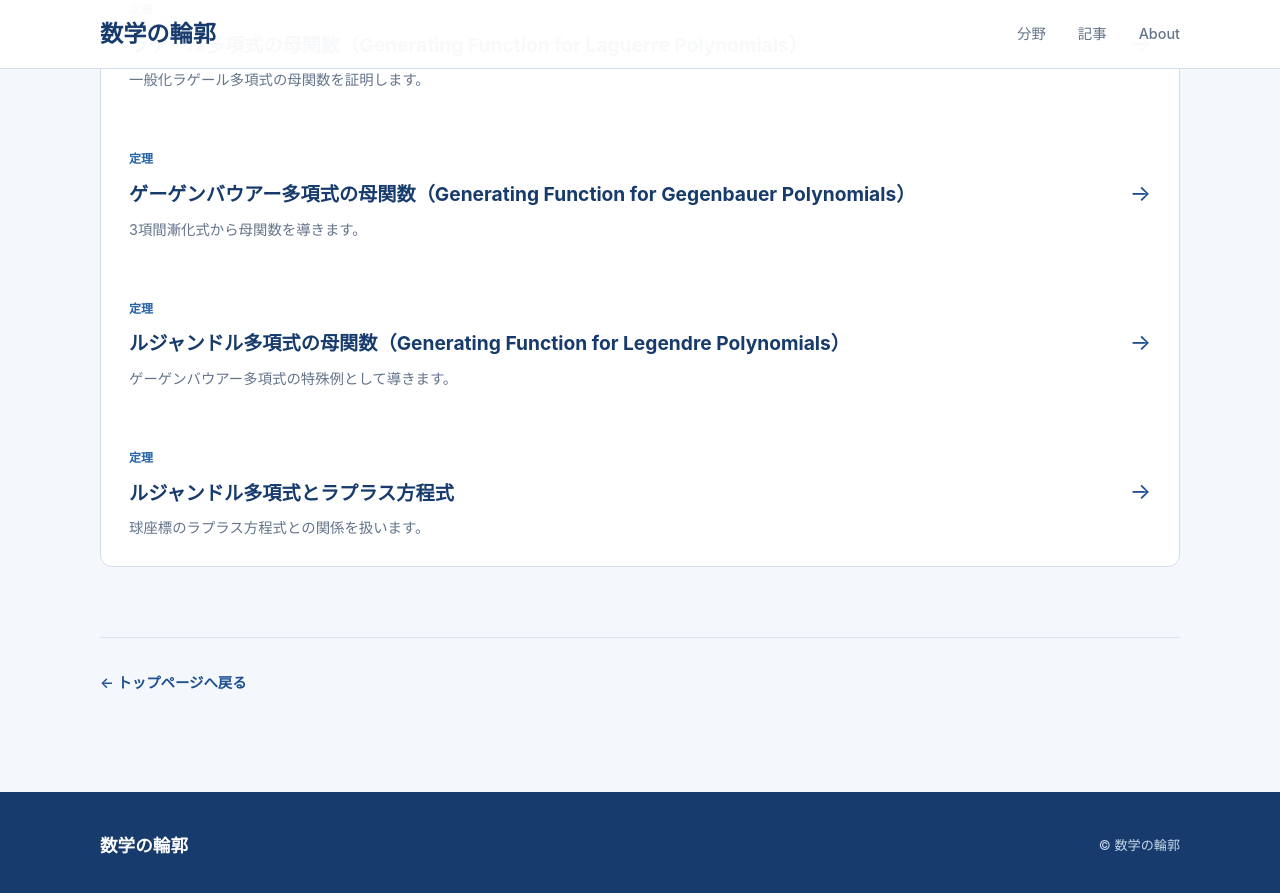
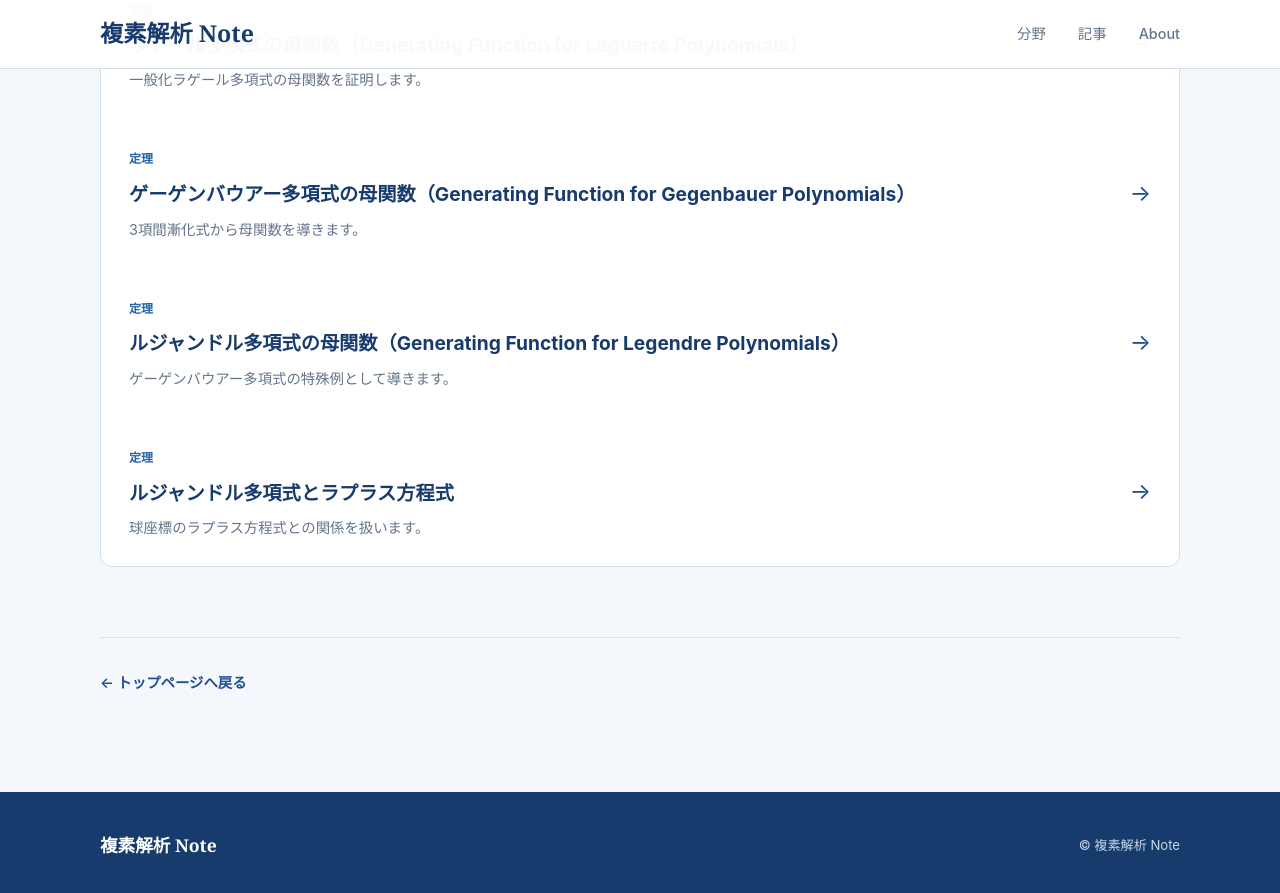
Before and after one commit to koukano/koukano.github.io, a Jekyll site: the page classical-orthogonal-polynomials/index.html, which Jekyll copies as it is, in a window 1280 px wide and 900 px high, scrolled down 1426 px. Shown: the top 893 px of the window. Built offline with Jekyll 4.4.1, drawn with Linux system fonts in a browser that asks for light colours.

Commit message:
Rename site to 複素解析 Note

```diff
--- a/classical-orthogonal-polynomials/index.html
+++ b/classical-orthogonal-polynomials/index.html
@@ -7,13 +7,13 @@
   <meta name="robots" content="index, follow">
   <link rel="canonical" href="https://koukano.github.io/classical-orthogonal-polynomials/">
 
-  <title>古典的直交多項式 | 数学の輪郭</title>
+  <title>古典的直交多項式 | 複素解析 Note</title>
   <link rel="stylesheet" href="/css/style.css">
 </head>
 <body>
   <header class="site-header">
     <div class="header-inner">
-      <a href="/" class="logo">数学の輪郭</a>
+      <a href="/" class="logo">複素解析 Note</a>
       <nav class="nav">
         <a href="/#topics">分野</a>
         <a href="/#articles">記事</a>
@@ -162,8 +162,8 @@
 
   <footer>
     <div class="footer-inner">
-      <p class="footer-logo">数学の輪郭</p>
-      <p class="copyright">© 数学の輪郭</p>
+      <p class="footer-logo">複素解析 Note</p>
+      <p class="copyright">© 複素解析 Note</p>
     </div>
   </footer>
 </body>
```
